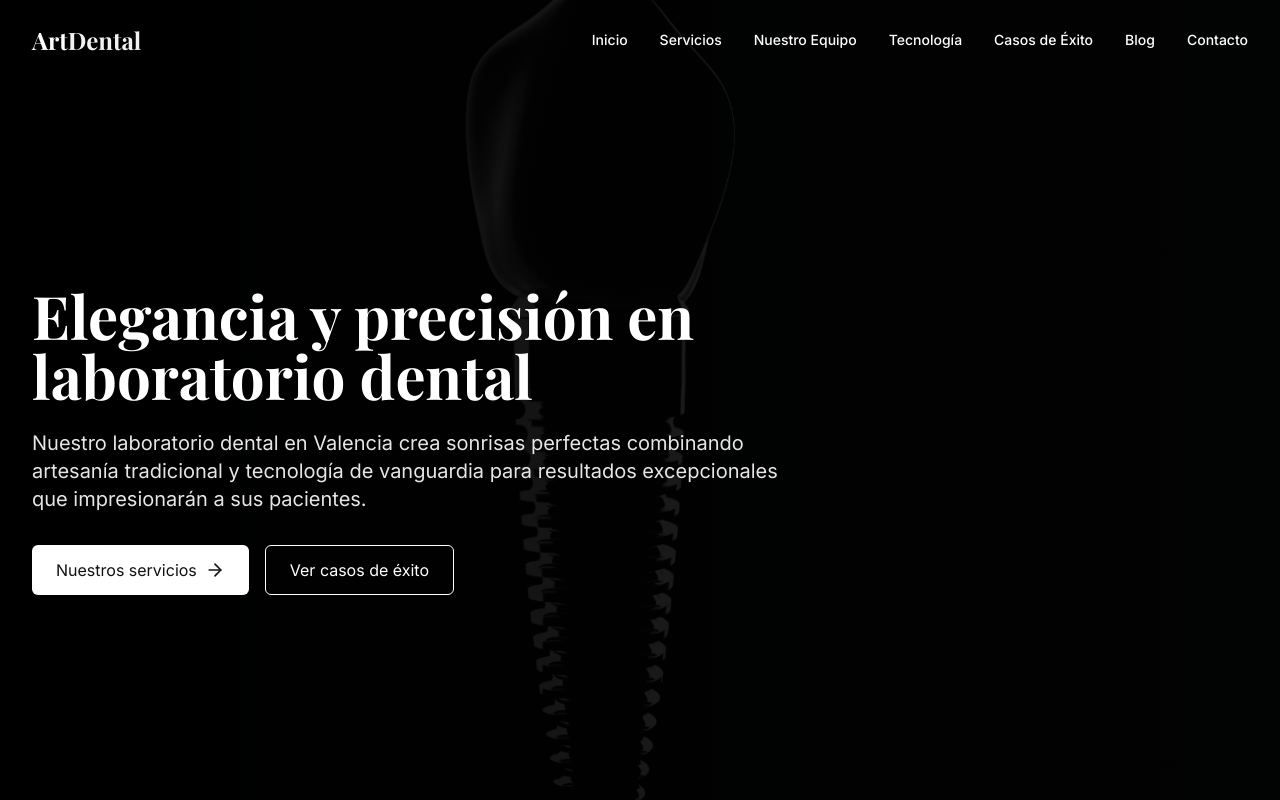
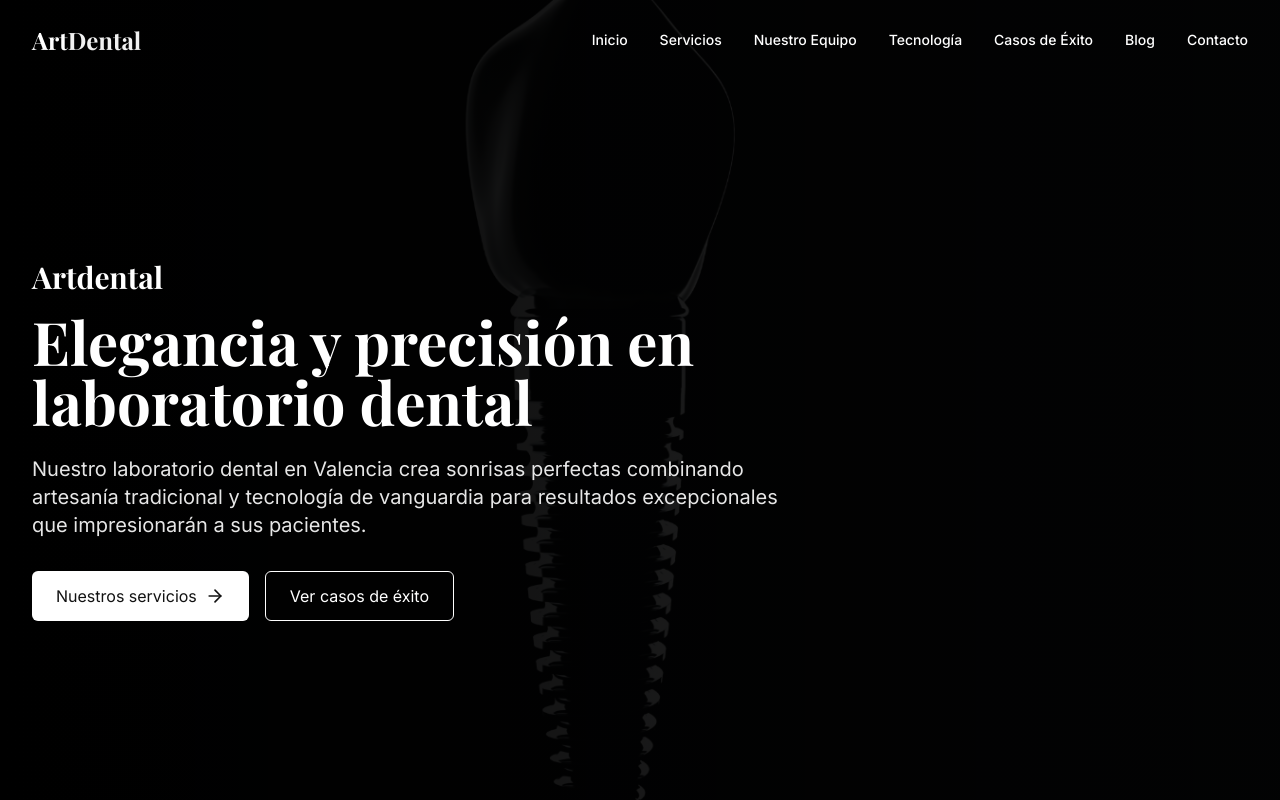
Before and after one commit to WebsClimaDent/artdental-elegance-web, a React (Vite) app: page / in a window 1280 px wide. Shown: the top 800 px of the page. Built offline with nearby package versions, Linux system fonts and the light colour scheme.

Commit message:
feat: Add Artdental name to Hero section
Added the "Artdental" name above the main heading in the Hero section on the home page, aligning it to the left.

```diff
--- a/src/components/home/Hero.tsx
+++ b/src/components/home/Hero.tsx
@@ -19,6 +19,11 @@ const Hero = () => {
       {/* Content */}
       <div className="container-custom relative z-20 text-white">
         <div className="max-w-2xl md:max-w-3xl animate-fade-in">
+          <div className="text-left mb-4">
+            <span className="text-2xl md:text-3xl font-playfair font-bold text-white">
+              Artdental
+            </span>
+          </div>
           <h1 className="text-4xl md:text-5xl lg:text-6xl font-playfair font-bold mb-6">
             Elegancia y precisión en laboratorio dental
           </h1>
```
